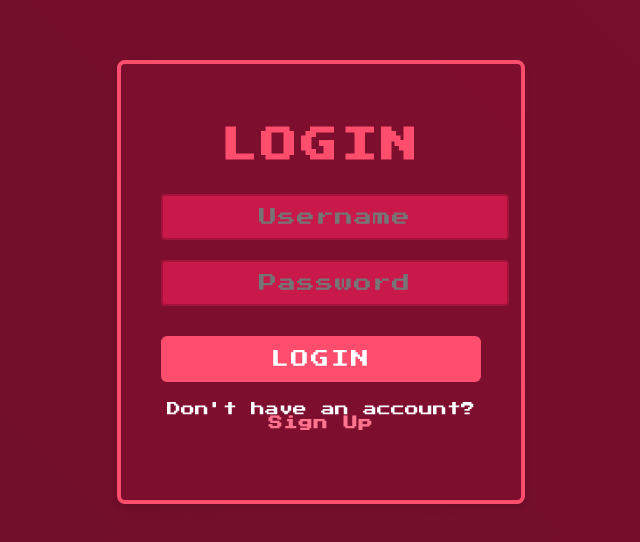
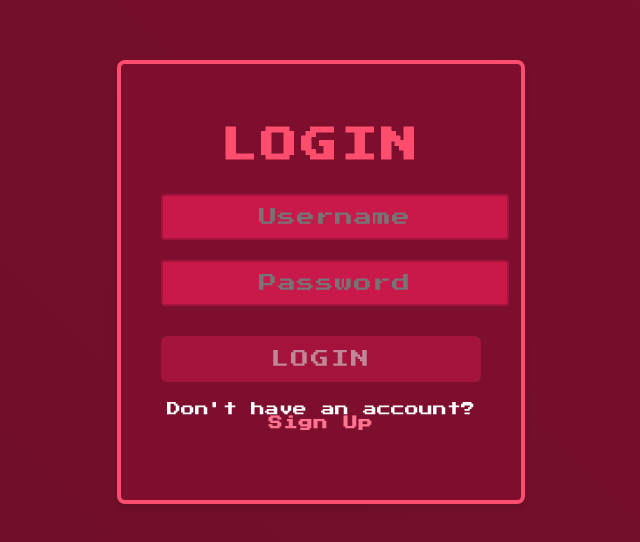
Before and after one commit to K-Senthil-Shunmugam/realms-of-discovery-front-end, a React (Create React App) app: page /login in a window 1280 px wide. Shown: the part 118-660 px from the top of the page, without its empty margins (319-959 px from the left). Built offline with nearby package versions, Linux system fonts and the light colour scheme.

Commit message:
Update 2 files
- /src/components/Login.css
- /src/components/Login.js

```diff
--- a/src/components/Login.css
+++ b/src/components/Login.css
@@ -75,6 +75,10 @@ h1 {
   background-color: #ff758f; /* Lighten on focus */
 }
 
+.input-error {
+  border: 2px solid #ff758f;
+}
+
 .login-btn {
   width: 100%;
   padding: 14px;
@@ -89,6 +93,12 @@ h1 {
   text-transform: uppercase;
   letter-spacing: 2px;
   transition: background-color 0.3s ease, transform 0.2s ease;
+}
+
+.login-btn:disabled {
+  background-color: #c9184a;
+  cursor: not-allowed;
+  opacity: 0.5; /* Greyed-out effect */
 }
 
 .login-btn:hover {
--- a/src/components/Login.js
+++ b/src/components/Login.js
@@ -85,6 +85,7 @@ const Login = () => {
           Login
         </button>
 
+
         {error && <p className="error-msg">{error}</p>}
 
         <p className="signup-link">
```
